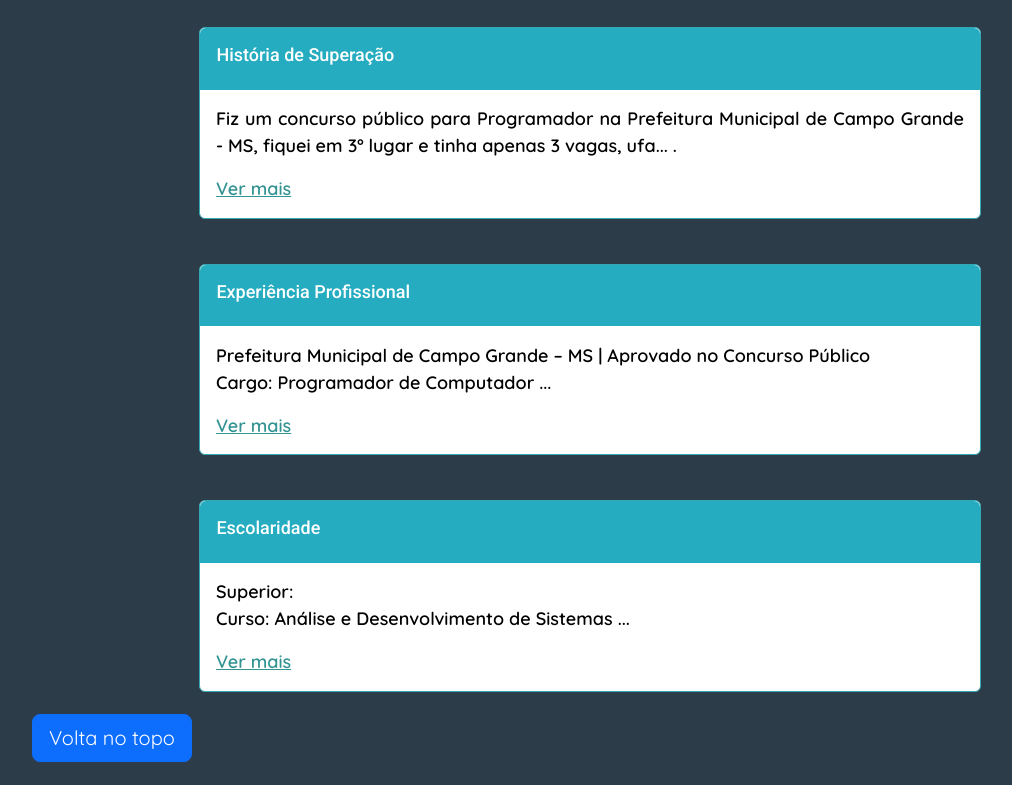
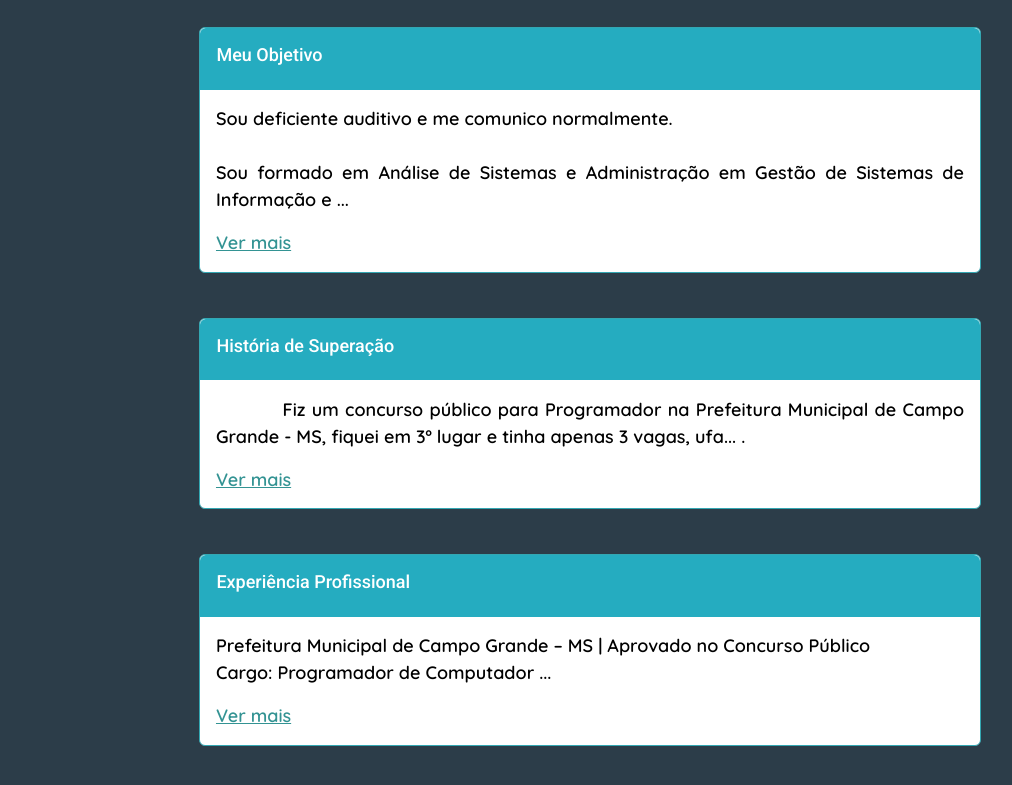
Before and after one commit to srsteglich/Curriculo-Digital, a plain HTML site: page index.html in a window 1280 px wide. Shown: the part 675-1460 px from the top of the page, without its empty margins (50-1062 px from the left). Drawn offline with nearby package versions, Linux system fonts and the light colour scheme.

Commit message:
Inclui o quadro de Objetivo

```diff
--- a/index.html
+++ b/index.html
@@ -33,7 +33,6 @@
           <li class="nav-item">
             <a class="nav-link active" aria-current="page" href="#dados">Dados</a>
           </li>
-
           <li class="nav-item">
             <a class="nav-link active" aria-current="page" href="#eusou">Contato</a>
           </li>
@@ -102,31 +101,27 @@
     <div class="row">
       <!--  <div class="col-lg-12">   -->
       <div class="col-xxl-12">
-          <div id="1">
+
+        <div id="1">
           <section class="resumo">
               <div class="resumo-text" >
                  <div class="resu-tittle">
-                     <h3>História de Superação</h3>
+                     <h3>Meu Objetivo</h3>
                   </div>
                   <div class="text-rm">
-                      <p style="text-align: justify;"><b>Fiz um concurso público para Programador na Prefeitura Municipal de Campo Grande - MS, fiquei em 3º lugar e tinha apenas 3 vagas, ufa...
-                      <span id="pontos1">.</span><span id="mais1" style="display: none">
-                      Então fui alocado na Secretaria Municipal de Transporte Público, que controlava os ônibus, os táxis, estrutura das ruas, pavimentos, semáforos, placas e outras coisas.
+                      <p style="text-align: justify;"><b>Sou deficiente auditivo e me comunico normalmente.<br/><br/>
+                      Sou formado em Análise de Sistemas e Administração em Gestão de Sistemas de Informação e
+                      <span id="pontos1">...</span><span id="mais1" style="display: none">  <br/>
+                      técnico em Desenvolvimento de Sistemas
                       <br/> <br/>
-                      Já tinha um sistema de catraca de ônibus, a linguagem feita em linguagem Clipper Summer 87, tinha 5 empresas de ônibus, e tinha uns 6 ou 7 digitadores.
-                      Cada ônibus tinha um motorista e um cobrador, o cobrador preenchia: o número da linha do ônibus, o número do ônibus, o número da catraca inicial, o número da catraca final, a quantidade de passageiros, a quantidade de alunos e outros, e com 3 turnos de serviços de manhã, à tarde e à noite, e cada empresa entregava na Secretaria de Transportes, para cadastrar e fiscalizar, e eram um monte de papelada.
-                      <br/> <br/>
-                      Tive uma ideia para melhorar o sistema (criei uma consulta com janela com vários registros, alteração mais fácil de utilizar, e impressão com mais compacto pra não gastar muito papel).
-                      Com isso da consulta com vários registros deu pra perceber a minha ideia brilhante, no cadastramento da ficha do cobrador é ordenado por linha e número de ônibus, e no final da manhã é o mesmo do inicial da tarde, e no final da tarde é mesmo no inicial da noite e na final da noite é o mesmo incial da manhã do outro dia, com isso fiz um processo de cópia e cola, que facilitou muito a digitação.  E deu certinho no sistema…
-                      <br/> <br/>
-                      E então fui falar para o meu Chefe, e ele não aceitou, porque o sistema era dele, e falei vamos fazer um “teste” apenas para uma empresa menor, e enfim aceitou.
-                      E instalei o meu sistema no computador e depois expliquei para os 2 funcionários (fiscais) mais experiências para explicar como funciona o sistema, e depois fui embora e eles continuaram digitando.
-                      <br/> <br/>
-                      Na manhã seguinte eles adoraram o meu sistema, por causa de mais de 50% a menos da digitação, menos erros e também a consulta com vários registros ordenado por número de linhas e número de ônibus que facilitava a visualização dos registros.
-                      Ao passar do tempo, reduziu 3 digitadores, e enfim eu não ia ganhar melhor salário porque era funcionário público (concursado). E depois mais de 4 anos, aí veio cartão magnético tudo mudou e acabou com o meu sistema.
+                      Tenho mais de 13 anos de experiência em programação como Clipper, BASIC,
+                      Delphi, PHP, C# - .NET, MySQL, SQLServer, HTML, CSS, Bootstrap, MVC, API.
+                      <br/><br/>
+                      E tenho conhecimento de estudos como Python, Java, POO, Entity Framework,
+                      Spring Boot, JS, Angular.
+                      <br/>
                       </span></b></p>
-
-                      <a onclick="vermais(1)" id="btnVerMais1" href="#cv">Ver mais</a>
+                      <a onclick="vermais(1)" id="btnVerMais1" href="#ob">Ver mais</a>
                   </div>
               </div>
           </section>
@@ -135,12 +130,41 @@
           <section class="resumo">
               <div class="resumo-text" >
                  <div class="resu-tittle">
+                     <h3>História de Superação</h3>
+                  </div>
+                  <div class="text-rm">
+                      <p style="text-align: justify;"><b>&emsp; &emsp; &emsp;Fiz um concurso público para Programador na Prefeitura Municipal de Campo Grande - MS, fiquei em 3º lugar e tinha apenas 3 vagas, ufa...
+                      <span id="pontos2">.</span><span id="mais2" style="display: none">
+                      Então fui alocado na Secretaria Municipal de Transporte Público, que controlava os ônibus, os táxis, estrutura das ruas, pavimentos, semáforos, placas e outras coisas.
+                      <br/> <br/>
+                      &emsp; &emsp; &emsp;Já tinha um sistema de catraca de ônibus, a linguagem feita em linguagem Clipper Summer 87, tinha 5 empresas de ônibus, e tinha uns 6 ou 7 digitadores.
+                      Cada ônibus tinha um motorista e um cobrador, o cobrador preenchia: o número da linha do ônibus, o número do ônibus, o número da catraca inicial, o número da catraca final, a quantidade de passageiros, a quantidade de alunos e outros, e com 3 turnos de serviços de manhã, à tarde e à noite, e cada empresa entregava na Secretaria de Transportes, para cadastrar e fiscalizar, e eram um monte de papelada.
+                      <br/> <br/>
+                      &emsp; &emsp; &emsp;Tive uma ideia para melhorar o sistema (criei uma consulta com janela com vários registros, alteração mais fácil de utilizar, e impressão mais compacta para não gastar muito papel).
+                      Com isso da consulta com vários registros deu pra perceber a minha ideia brilhante, no cadastramento da ficha do cobrador é ordenado por linha e número de ônibus, e no final da manhã é o mesmo do inicial da tarde, e no final da tarde é mesmo no inicial da noite e na final da noite é o mesmo incial da manhã do outro dia, com isso fiz um processo de cópia e cola, que facilitou muito a digitação.  E deu certinho no sistema…
+                      <br/> <br/>
+                      &emsp; &emsp; &emsp;E então fui falar para o meu Chefe, e ele não aceitou, porque o sistema era dele, e falei vamos fazer um “teste” apenas para uma empresa menor, e enfim aceitou.
+                      E instalei o meu sistema no computador e depois expliquei para os 2 funcionários (fiscais) mais experiências para explicar como funciona o sistema, e depois fui embora e eles continuaram digitando.
+                      <br/> <br/>
+                      &emsp; &emsp; &emsp;Na manhã seguinte eles adoraram o meu sistema, por causa de mais de 50% a menos da digitação, menos erros e também a consulta com vários registros ordenado por número de linhas e número de ônibus que facilitava a visualização dos registros.
+                      Ao passar do tempo, reduziu 3 digitadores. E depois de mais de 4 anos, e aí veio cartão magnético, tudo mudou e acabou com o meu sistema.
+                      </span></b></p>
+
+                      <a onclick="vermais(2)" id="btnVerMais2" href="#cv">Ver mais</a>
+                  </div>
+              </div>
+          </section>
+          </div>
+          <div id="3">
+          <section class="resumo">
+              <div class="resumo-text" >
+                 <div class="resu-tittle">
                      <h3>Experiência Profissional</h3>
                   </div>
                   <div class="text-rm">
                       <p style="text-align: justify;"><b>Prefeitura Municipal de Campo Grande – MS | Aprovado no Concurso Público<br/>
                       Cargo: Programador de Computador
-                      <span id="pontos2">...</span><span id="mais2" style="display: none">  <br/>
+                      <span id="pontos3">...</span><span id="mais3" style="display: none">  <br/>
                       Admissão: 29/11/1991 Desligamento: 02/02/2001.<br/>
                       Habilidades e Conhecimentos Profissionais:<br/>
                       &emsp;&emsp;- Levantamento de Dados; <br/>
@@ -217,15 +241,15 @@
                       &emsp;&emsp;- Sistema de  Registro de Ponto com Login em linguagem PHP 8, JS, HTML 5, CSS 3, Bootstrap 5 e MySQL;<br/>
                       <br/> <br/>
                       Repositório do GitHub<br/>
-                      &emsp;&emsp;https://github.com/srsteglich?tab=repositories
+                      &emsp;&emsp;  <a target="_blank" href="https://github.com/srsteglich?tab=repositories">https://github.com/srsteglich?tab=repositories</a>
                       </span></b></p>
 
-                      <a onclick="vermais(2)" id="btnVerMais2" href="#1">Ver mais</a>
+                      <a onclick="vermais(3)" id="btnVerMais3" href="#1">Ver mais</a>
                   </div>
               </div>
           </section>
           </div>
-          <div id="3">
+          <div id="4">
           <section class="resumo">
               <div class="resumo-text" >
                  <div class="resu-tittle">
@@ -234,7 +258,7 @@
                   <div class="text-rm">
                       <p style="text-align: justify;"> <b> Superior: <br/>
                           Curso: Análise e Desenvolvimento de Sistemas
-                          <span id="pontos3">...</span><span id="mais3" style="display: none"> <br/>
+                          <span id="pontos4">...</span><span id="mais4" style="display: none"> <br/>
                           &emsp;&emsp;Sociedade de Ensino e Informática de Campo Grande<br/>
                           &emsp;&emsp;Campo Grande / MS <br/>
                           &emsp;&emsp;Conclusão: Dezembro de 1991. <br/><br/>
@@ -247,7 +271,7 @@
                           &emsp;&emsp;IFSC – Instituto Federal de Santa Catarina<br/>
                           &emsp;&emsp;Florianópolis / SC <br/>
                           &emsp;&emsp;Conclusão: Outubro de 2020.<br/>
-                          &emsp;&emsp;Apresentação Projeto Final: https://github.com/srsteglich/Projeto-Final <br/><br/>
+                          &emsp;&emsp;Apresentação Projeto Final: <a target="_blank" href="https://github.com/srsteglich/Projeto-Final">https://github.com/srsteglich/Projeto-Final</a> <br/><br/>
                           Cursos:<br/>
                           Curso de Introdução ao Processamento de Dados: SENAC <br/>
                           &emsp;&emsp; Campo Grande / MS - Ano: 1988 - C.H.: 42h. <br/>
@@ -276,7 +300,7 @@
                           Metodologias Ágeis: Serasa & Wise Hands <br/>
                           &emsp;&emsp;São Paulo / SP - Ano: 2023 - C.H.: 15h.<br/><br/>
                           </span></b></p>
-                          <a onclick="vermais(3)" id="btnVerMais3" href="#2">Ver mais</a>
+                          <a onclick="vermais(4)" id="btnVerMais4" href="#2">Ver mais</a>
                   </div>
               </div>
           </section>
@@ -314,7 +338,7 @@
                         <i class='bx bxs-envelope' ></i>                <!-- desenho peguei no https://boxicons.com/?query=  e colocar na linha 12 -->
                         <a href="#modalSignin">Email </a> <br/>         <!--  Email: srsteglich@gmail.com <br/>     -->
                         <i class='bx bxl-whatsapp' ></i>
-                        <a href="#modalSignin">Whatsapps </a> <br/>     <!--      Whatsapps: +55 (48) 98808-1082 <br/> -->
+                        <a href="#modalSignin">WhatsApp </a> <br/>     <!--      Whatsapps: +55 (48) 98808-1082 <br/> -->
                         <i class='bx bxl-github'></i>
                         <a target="_blank" href="https://github.com/srsteglich">GitHub </a> <br/>
                         <i class='bx bxl-linkedin-square' ></i>
@@ -407,11 +431,9 @@
   </div> <!-- /.container -->
 
 </main>
-
     <!-- FOOTER -->
     <footer class="container" id="footer">
       <!--<p class="float-end"><a href="#">De volta ao topo</a></p>   -->
-
         Desenvolvido pelo &copy;SRSistemas - 2023.
     </footer>
     <script src="./vendor/bootstrap/js/script.js"></script>
```
